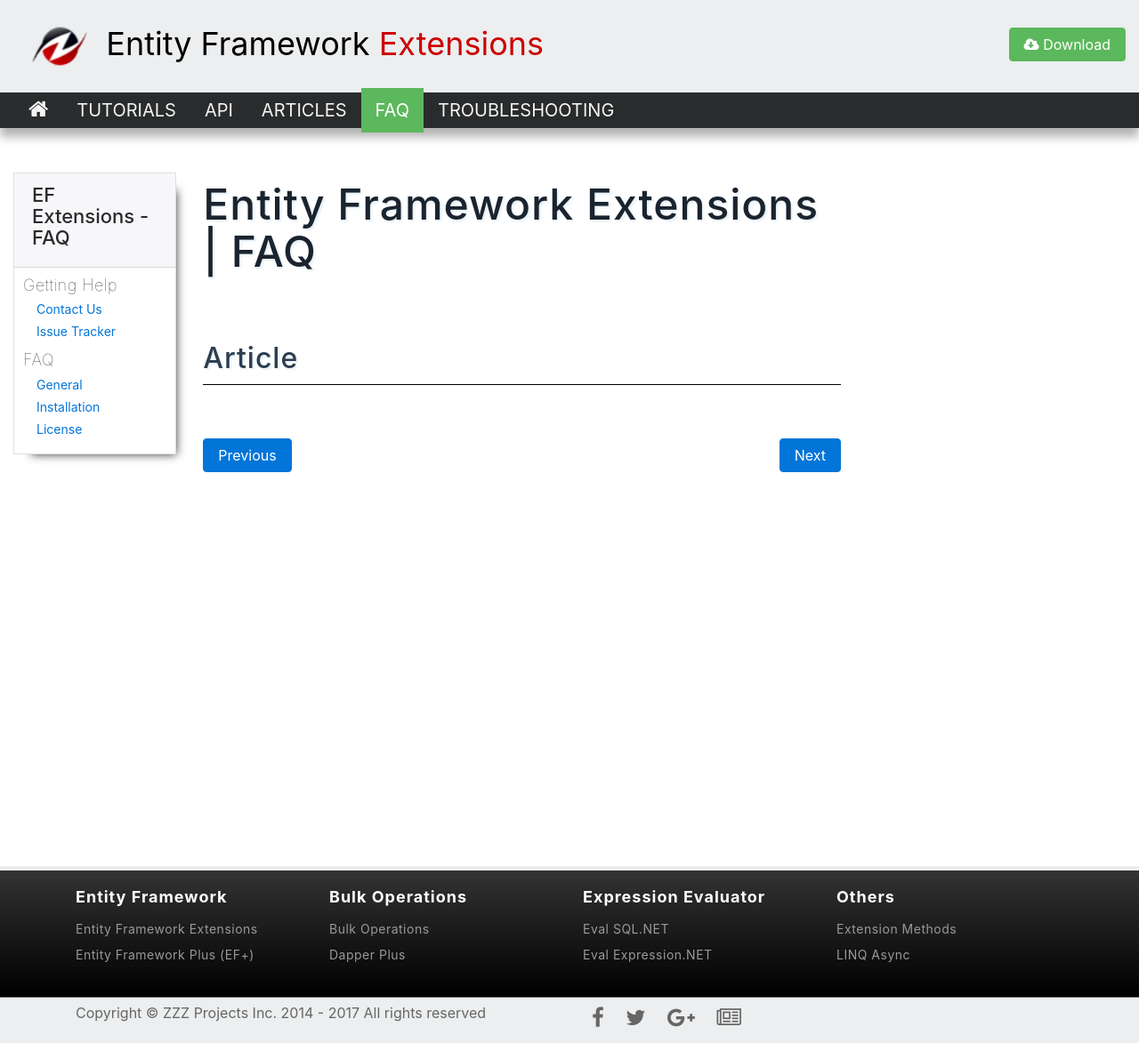
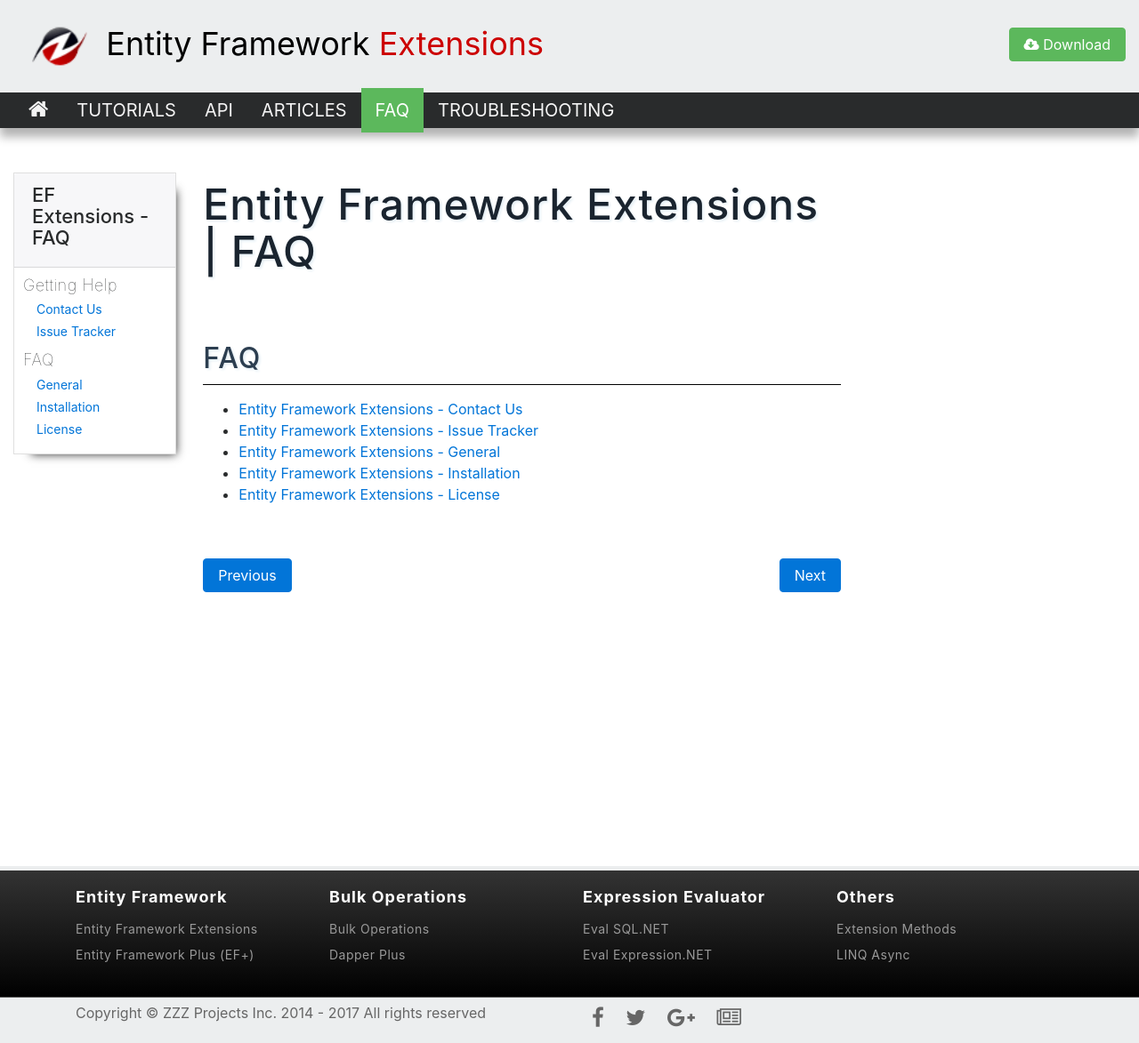
Before and after one commit to zzzprojects/EntityFramework-Extensions, a Jekyll site: the page built from docs/pages/faq/faq.md, in a window 1280 px wide. Shown: the whole page at 89% size. Built offline with Jekyll 4.4.1, drawn with Linux system fonts in a browser that asks for light colours; nearby versions of some CDN libraries.

Commit message:
Update faq.md

```diff
--- a/docs/pages/faq/faq.md
+++ b/docs/pages/faq/faq.md
@@ -6,12 +6,12 @@ permalink: faq
 
 {% include template-h1.html %}
 
-## Article
+## FAQ
 
 <ul>
-{% for num in (0..site.data.permalink.size) %}
-	{% if site.data.permalink[num].category == page.permalink %}
-		<li><a href="{{ site.data.permalink[num].permalink }}">{{ site.data.permalink[num].permalink }}</a></li>
+{% for num in (0..site.data.pages.size) %}
+	{% if site.data.pages[num].category == page.permalink and site.data.pages[num].url != page.permalink %}
+		<li><a href="{{ site.data.pages[num].url }}">{{ site.data.pages[num].title }}</a></li>
 	{% endif %}
 {% endfor %}
 </ul>
```
